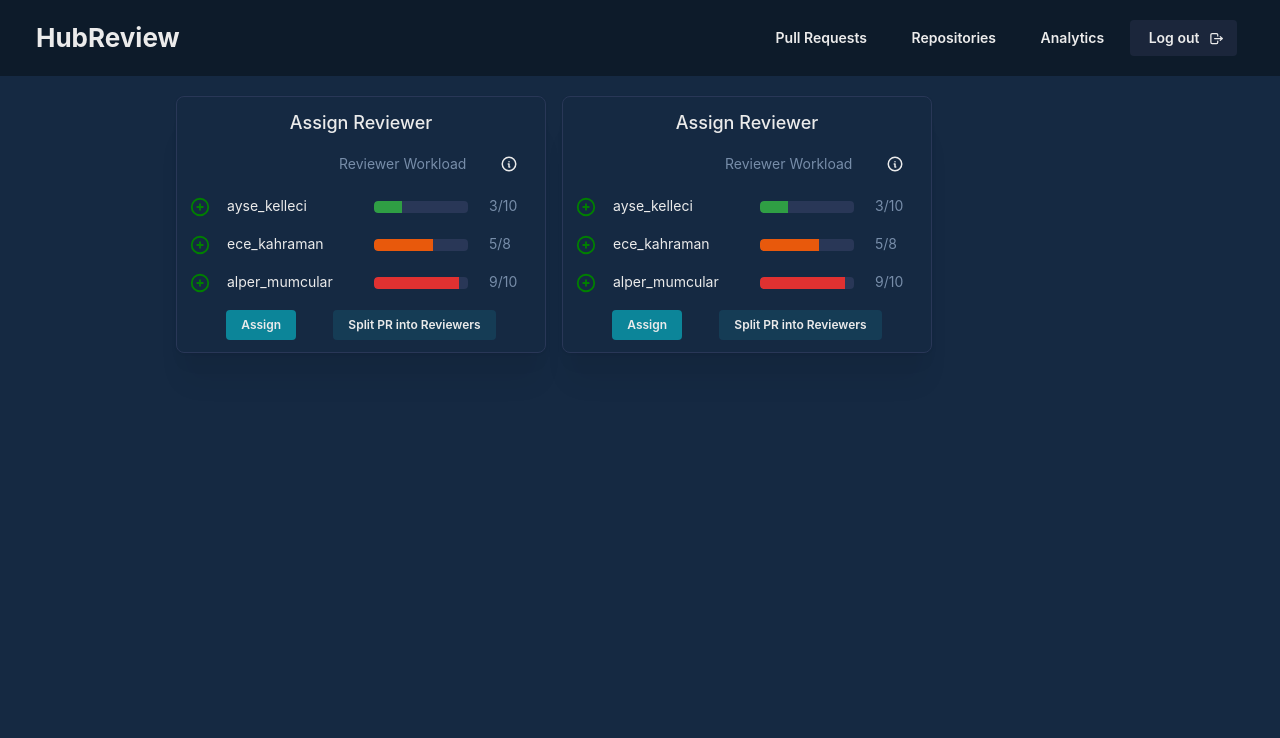
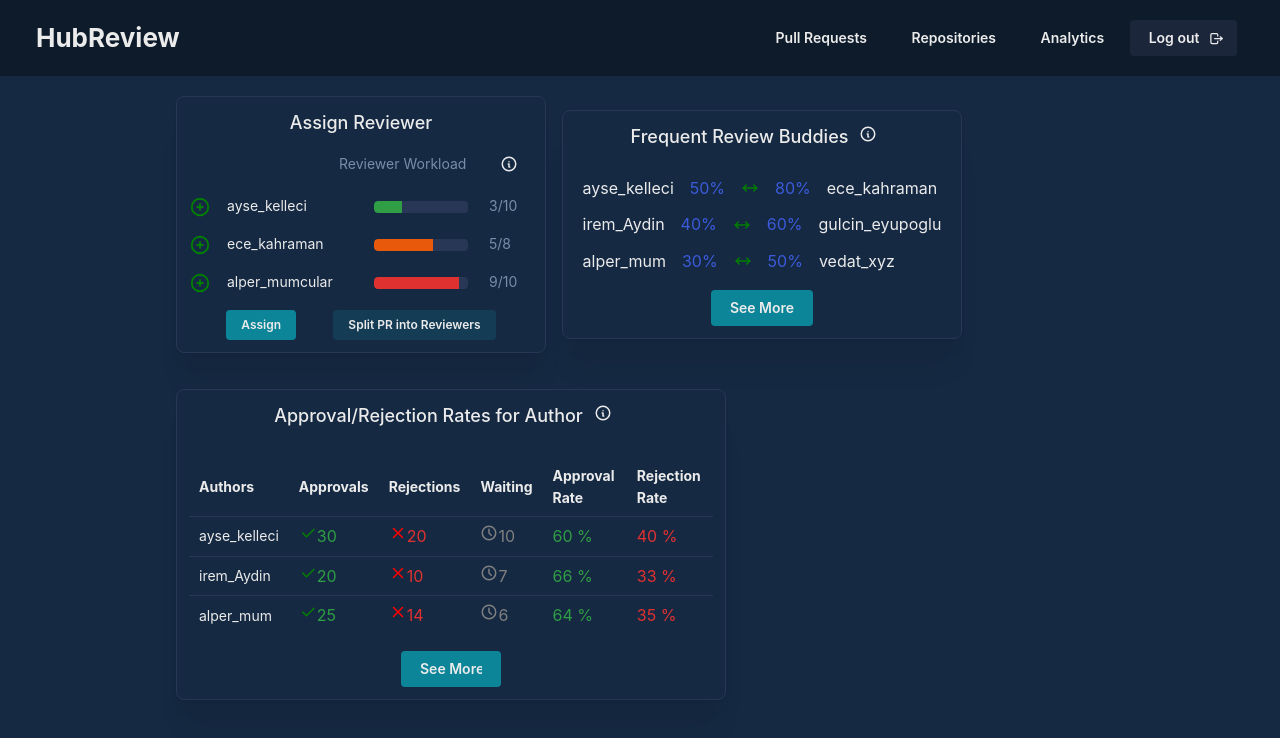
Before and after one commit to hubreviewapp/hubreview, a React (Vite) app in the folder web-client/: page /analytics in a window 1280 px wide. Shown: the top 738 px of the page. Built offline with nearby package versions, Linux system fonts and the light colour scheme.

Commit message:
feat: ApprovalRejectionRates.tsx

```diff
--- /dev/null
+++ b/web-client/src/components/ApprovalRejectionRates.tsx
@@ -0,0 +1,112 @@
+import {
+  Button,
+  Paper,
+  Box,
+  rem,
+  Text,
+  Tooltip,
+  Badge,
+  Table, Stack
+} from "@mantine/core";
+import {IconCheck, IconInfoCircle, IconX, IconClock} from "@tabler/icons-react";
+
+
+function calculatePercentage(n1:number, n2:number){
+  return Math.floor(n1 / (n1 + n2) *100);
+}
+
+function ApprovalRejectionRates(){
+
+  const users = [
+    {
+      id: 1,
+      username: "ayse_kelleci",
+      approval: 30,
+      rejection:20,
+      waiting: 10
+    },
+    {
+      id: 2,
+      username: "irem_Aydin",
+      approval: 20,
+      rejection:10,
+      waiting: 7
+    },
+    {
+      id: 3,
+      username: "alper_mum",
+      approval: 25,
+      rejection:14,
+      waiting: 6
+    },
+  ];
+  const iconInfo = <IconInfoCircle style={{ width: rem(18), height: rem(18) }}/>;
+  const rows = users.map((element) => (
+    <Table.Tr key={element.id}>
+      <Table.Td>
+        {element.username}</Table.Td>
+      <Table.Td>
+        <Text color={"green"}>
+          <IconCheck color={"green"} style={{ width: rem(18), height: rem(18) }}/>
+          {element.approval}</Text>
+        </Table.Td>
+      <Table.Td>
+        <Text color={"red"}>
+          <IconX color={"red"} style={{ width: rem(18), height: rem(18)}}/>
+          {element.rejection}</Text>
+      </Table.Td>
+      <Table.Td>
+          <Text color={"#808080"}>
+            <IconClock color={"gray"} style={{ width: rem(18), height: rem(18) }}/>
+            {element.waiting}
+          </Text>
+      </Table.Td>
+      <Table.Td>
+        <Text color={"green"}>
+          {
+            calculatePercentage(element.approval ,element.rejection)
+          } %
+        </Text>
+      </Table.Td>
+      <Table.Td>
+        <Text color={"red"}>
+          {
+            calculatePercentage(element.rejection ,element.approval)
+          } %
+        </Text>
+      </Table.Td>
+    </Table.Tr>
+  ));
+  return(
+    <Box w={"550px"}>
+
+
+
+      <Paper shadow="xl" radius="md" p="sm" mt={"lg"} withBorder>
+        <Stack align="center">
+        <Text align={"center"} fw={500} size={"lg"} mb={"sm"}>Approval/Rejection Rates for Author
+          <Tooltip label={"Approval/Rejection rates of PRs for authors"}>
+            <Badge leftSection={iconInfo} variant={"transparent"}/>
+          </Tooltip>
+        </Text>
+        <Table>
+          <Table.Thead>
+            <Table.Tr>
+              <Table.Th>Authors</Table.Th>
+              <Table.Th>Approvals</Table.Th>
+              <Table.Th>Rejections</Table.Th>
+              <Table.Th>Waiting</Table.Th>
+              <Table.Th>Approval Rate</Table.Th>
+              <Table.Th>Rejection Rate</Table.Th>
+            </Table.Tr>
+          </Table.Thead>
+          <Table.Tbody>{rows}</Table.Tbody>
+        </Table>
+        <Button  w={"100px"}>See More</Button>
+      </Stack>
+      </Paper>
+    </Box>
+  );
+}
+
+export default ApprovalRejectionRates;
--- a/web-client/src/components/Comment.tsx
+++ b/web-client/src/components/Comment.tsx
@@ -1,32 +1,34 @@
-import { Text, Avatar, Group, TypographyStylesProvider, Paper } from '@mantine/core';
-import classes from '../styles/comment.module.css';
+import { Text, Avatar, Group, Paper } from "@mantine/core";
+import classes from "../styles/comment.module.css";
+import UserLogo from "../assets/icons/user.png";
 
-export function Comment() {
+interface CommentProps {
+  // Define the props you want to pass to PrDetailPage
+  id: number;
+  author: string
+  text: string;
+  date: Date;
+}
+
+export function Comment({author, text, date }: CommentProps) {
+
   return (
-    <Paper withBorder radius="md" className={classes.comment} >
+    <Paper withBorder radius="md" className={classes.comment} shadow="lg">
       <Group>
         <Avatar
-          src="https://raw.githubusercontent.com/mantinedev/mantine/master/.demo/avatars/avatar-2.png"
+          src={UserLogo}
           alt="Jacob Warnhalter"
           radius="xl"
         />
         <div>
-          <Text fz="sm">Jacob Warnhalter</Text>
+          <Text fz="sm"> {author}</Text>
           <Text fz="xs" c="dimmed">
-            10 minutes ago
+            {date.toString()}
           </Text>
         </div>
       </Group>
-      <TypographyStylesProvider className={classes.body}>
-        <div
-          className={classes.content}
-          dangerouslySetInnerHTML={{
-            _html:
-              '<p>Comment 1</p>',
-          }}
-
-        />
-      </TypographyStylesProvider>
+      <h5> {text}</h5>
+      <div />
     </Paper>
   );
 }
--- a/web-client/src/components/ReviewBuddyBox.tsx
+++ b/web-client/src/components/ReviewBuddyBox.tsx
@@ -1,18 +1,15 @@
 import {
   Button,
-  Flex,
-  Grid,
   Group,
   Paper,
   Box,
-  Progress,
   rem,
   Stack,
   Text,
   Tooltip,
   Badge,
 } from "@mantine/core";
-import {IconArrowsHorizontal, IconUser} from "@tabler/icons-react";
+import {IconArrowsHorizontal, IconInfoCircle} from "@tabler/icons-react";
 
 
 function ReviewBuddyBox(){
@@ -33,22 +30,33 @@ function ReviewBuddyBox(){
       usernames: ["alper_mum","vedat_xyz"],
       rates:["30%", "50%"]
     },
-  ]
-  const iconArrowsHorizontal = <IconArrowsHorizontal style={{ width: rem(18), height: rem(18) }}/>;
+  ];
+  const iconInfo = <IconInfoCircle style={{ width: rem(18), height: rem(18) }}/>;
+
   return(
-    <Box w={"370px"}>
+    <Box w={"400px"}>
       <Paper shadow="xl" radius="md" p="sm" mt={"lg"} withBorder>
-        <Text align={"center"} fw={500} size={"lg"}>Frequent Review Buddies</Text>
-
-        <Stack >
+        <Text align={"center"} fw={500} size={"lg"} mb={"sm"}>Frequent Review Buddies
+          <Tooltip label={"The percentage values indicate the proportion of opened pull requests that were reviewed by the given buddy."}>
+            <Badge leftSection={iconInfo} variant={"transparent"}/>
+          </Tooltip>
+        </Text>
+        <Stack align="center">
+          <Box>
           {
             reviewBuddies.map(itm=>(
-              <Box key={itm.id}>
-                <IconUser style={{ width: rem(18), height: rem(18) }}/>
-                {itm.usernames[1]}
-              </Box>
+              <Group key={itm.id} mt={"sm"}>
+                <Text>{itm.usernames[0]}</Text>
+                <Text color={"indigo"}>{itm.rates[0]}</Text>
+                <IconArrowsHorizontal color={"green"} style={{ width: rem(18), height: rem(18) }}/>
+                <Text color={"indigo"}>{itm.rates[1]}</Text>
+                <Text>{itm.usernames[1]}</Text>
+              </Group>
+
             ))
           }
+          </Box>
+          <Button>See More</Button>
         </Stack>
       </Paper>
     </Box>
--- a/web-client/src/pages/AnalyticsPage.tsx
+++ b/web-client/src/pages/AnalyticsPage.tsx
@@ -1,16 +1,16 @@
-import {Box, Grid, Group, Container} from "@mantine/core";
+import { Group, Container} from "@mantine/core";
 import WorkloadBar from "../components/WorkloadBar";
+import ReviewBuddyBox from "../components/ReviewBuddyBox";
+import ApprovalRejectionRates from "../components/ApprovalRejectionRates";
 
 function AnalyticsPage() {
   return (
         <Container>
           <Group>
             <WorkloadBar/>
-            <WorkloadBar/>
+            <ReviewBuddyBox/>
+            <ApprovalRejectionRates/>
           </Group>
-
-
-
         </Container>
   );
 }
```
